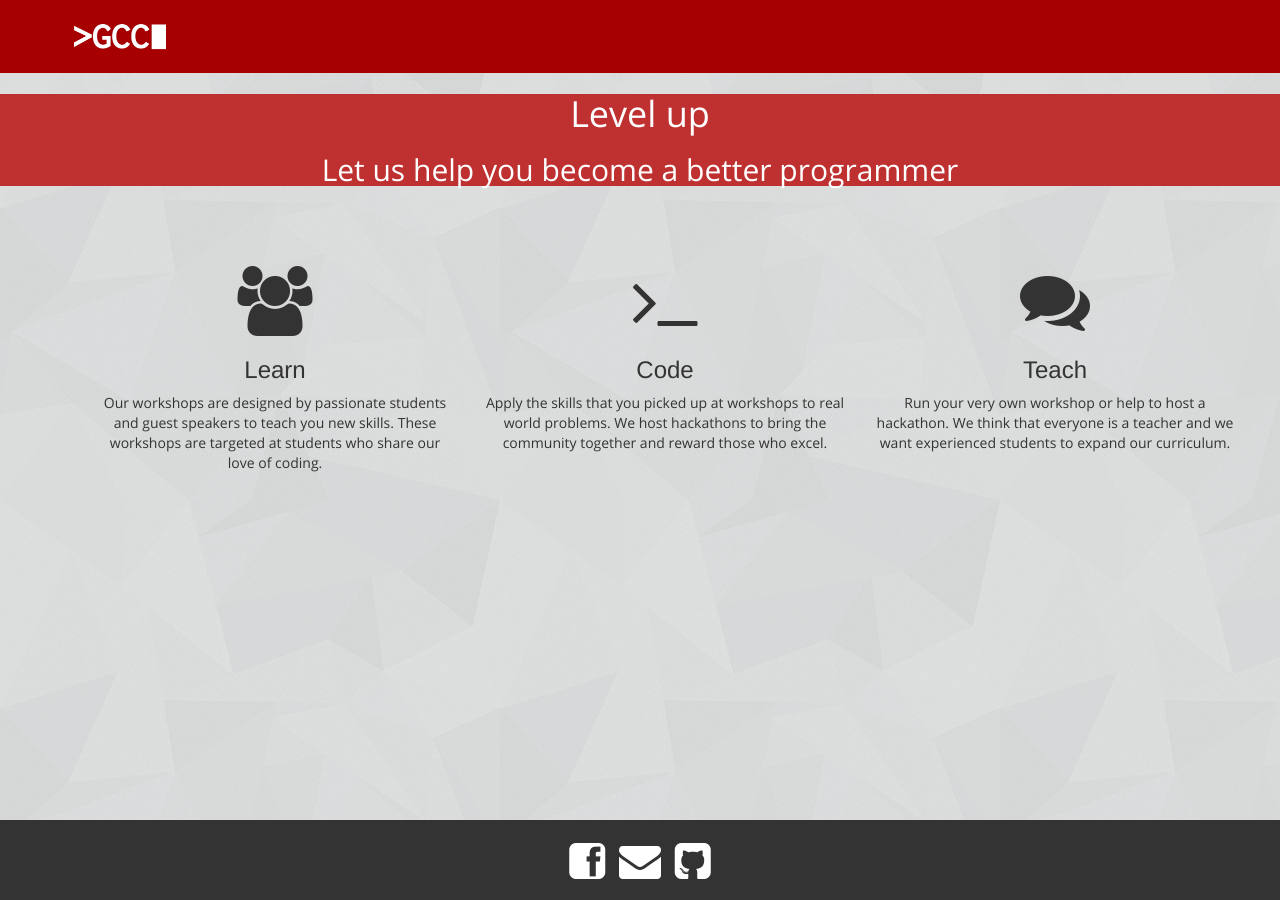
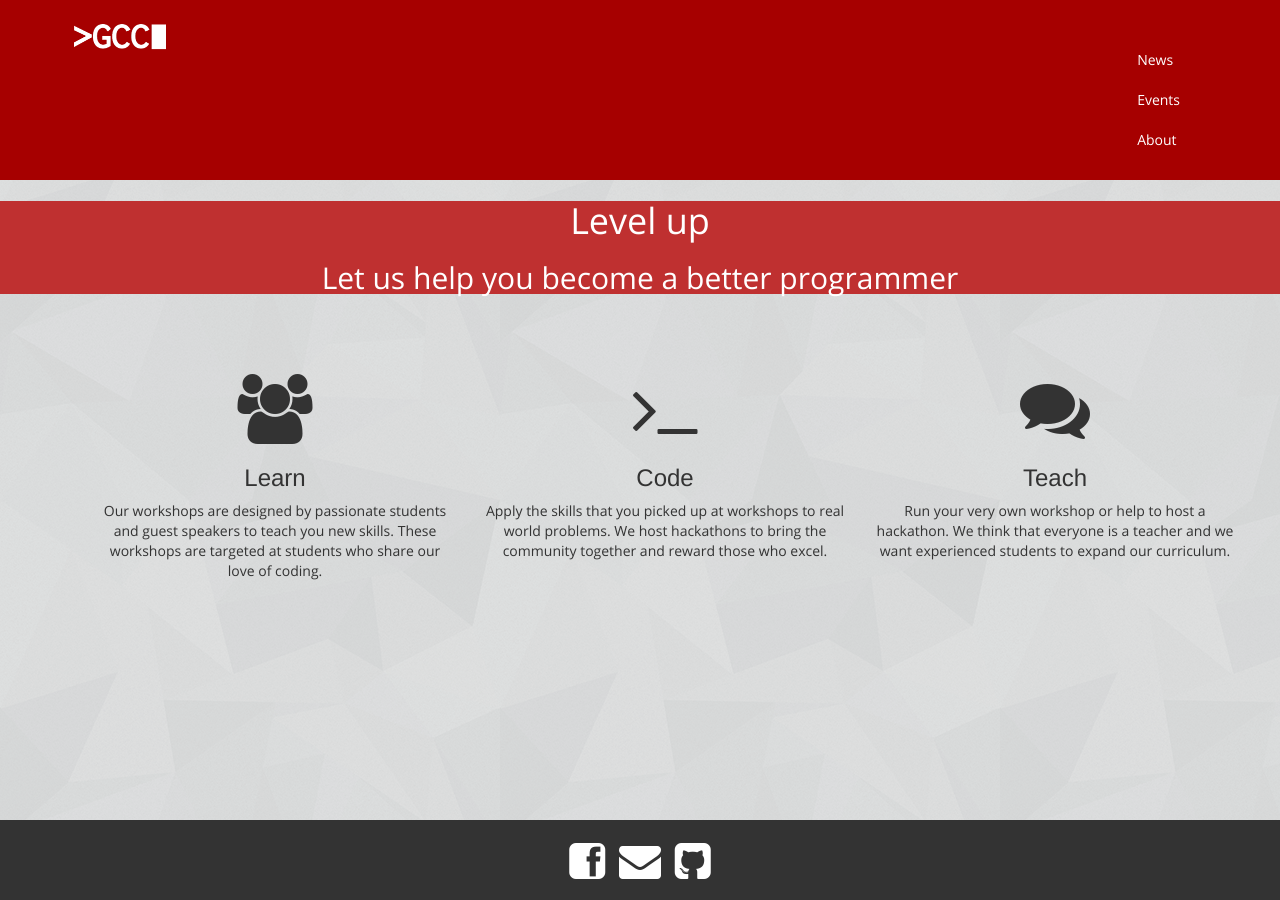
Before and after one commit to GuelphCodingCommunity/guelphcodingcommunity.github.io, a Jekyll site: the page built from index.html, in a window 1280 px wide. Built offline with Jekyll 4.4.1, drawn with Linux system fonts in a browser that asks for light colours; Markdown is read by kramdown in place of the engine named in the settings.

Commit message:
switch nav-collapse to navbar-collapse

```diff
--- a/_includes/navbar.html
+++ b/_includes/navbar.html
@@ -1,13 +1,13 @@
 <div id="Navbar" class="navbar navbar-static-top">
   <div class="navbar-inner">
     <div class="container">
-      <a class="btn btn-navbar" data-toggle="collapse" data-target=".nav-collapse">
+      <a class="btn btn-navbar" data-toggle="collapse" data-target=".navbar-collapse">
         <span class="icon-bar"></span>
         <span class="icon-bar"></span>
         <span class="icon-bar"></span>
       </a>
       <a class="navbar-brand" href="/index.html"><img src="/img/logo.png" alt="Guelph Coding Community"></a>
-      <div class="nav-collapse collapse">
+      <div class="navbar-collapse collapse">
         <ul class="nav pull-right">
           <li><a href="/news.html">News</a></li>
           <li><a href="/events.html">Events</a></li>
```
